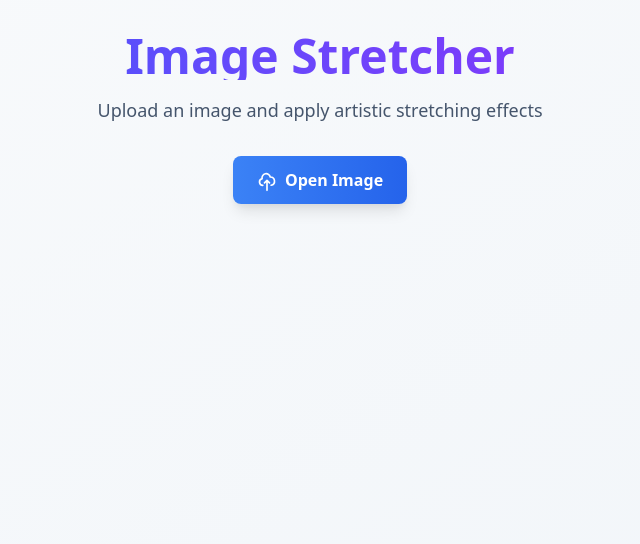
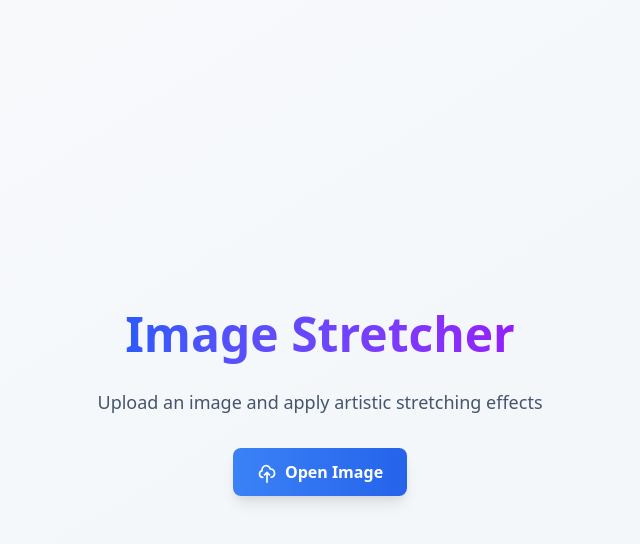
Before and after one commit to ganttArt/image-stretcher-web, a React (Vite) app: page / in a window 1280 px wide. Shown: the top 544 px of the page, without its empty margins (320-960 px from the left). Built offline with nearby package versions, Linux system fonts and the light colour scheme.

Commit message:
Refactor ImageStretcher layout for improved UI; center content after image is loaded

```diff
--- a/src/components/ImageStretcher.tsx
+++ b/src/components/ImageStretcher.tsx
@@ -338,19 +338,16 @@ export const ImageStretcher: React.FC = () => {
 
     return (
         <div className="min-h-screen bg-gradient-to-br from-slate-50 to-slate-100 dark:from-black dark:to-gray-900">
-            {/* Header */}
-            <div className="text-center py-8">
-                <h1 className="text-4xl md:text-5xl font-bold bg-gradient-to-r from-blue-600 to-purple-600 bg-clip-text text-transparent mb-4">
+            {!imageInfo ? (
+                // Centered intro section when no image is loaded
+                <div className="min-h-screen flex flex-col items-center justify-center px-4">
+                    <div className="text-center">
+                        <h1 className="text-4xl md:text-5xl font-bold bg-gradient-to-r from-blue-600 to-purple-600 bg-clip-text text-transparent mb-4 pb-2 leading-tight">
                             Image Stretcher
                         </h1>
-                <p className="text-lg text-slate-600 dark:text-gray-300 max-w-2xl mx-auto">
+                        <p className="text-lg text-slate-600 dark:text-gray-300 max-w-2xl mx-auto mb-8">
                             Upload an image and apply artistic stretching effects
                         </p>
-            </div>
-
-            {/* Image Upload */}
-            {!imageInfo && (
-                <div className="text-center mb-12">
                         <input
                             type="file"
                             ref={fileInputRef}
@@ -365,10 +362,11 @@ export const ImageStretcher: React.FC = () => {
                             Open Image
                         </button>
                     </div>
-            )}
-
-            {imageInfo && (
-                <div className="flex flex-col lg:flex-row gap-6 p-4">
+                </div>
+            ) : (
+                // Main app interface when image is loaded - centered vertically
+                <div className="min-h-screen flex items-center justify-center p-4">
+                    <div className="w-full max-w-7xl flex flex-col lg:flex-row gap-6">
                         {/* Hidden canvas for processing original image */}
                         <canvas ref={originalCanvasRef} style={{ display: 'none' }} />
 
@@ -391,8 +389,8 @@ export const ImageStretcher: React.FC = () => {
                     </div>
 
                     {/* Controls - Compact sidebar */}
-                    <div className="lg:w-64 flex-shrink-0 order-2 lg:order-2">
-                        <div className="controls-panel">
+                    <div className="lg:w-64 flex-shrink-0 order-2 lg:order-2 flex items-center">
+                        <div className="controls-panel w-full">
                             <h3 className="text-lg font-bold text-slate-800 dark:text-white mb-4 text-center">
                                 Controls
                             </h3>
@@ -524,6 +522,7 @@ export const ImageStretcher: React.FC = () => {
                         </div>
                     </div>
                                     </div>
+                </div>
             )}
         </div>
     );
```
Lines whose indentation alone changed are shown as unchanged.
